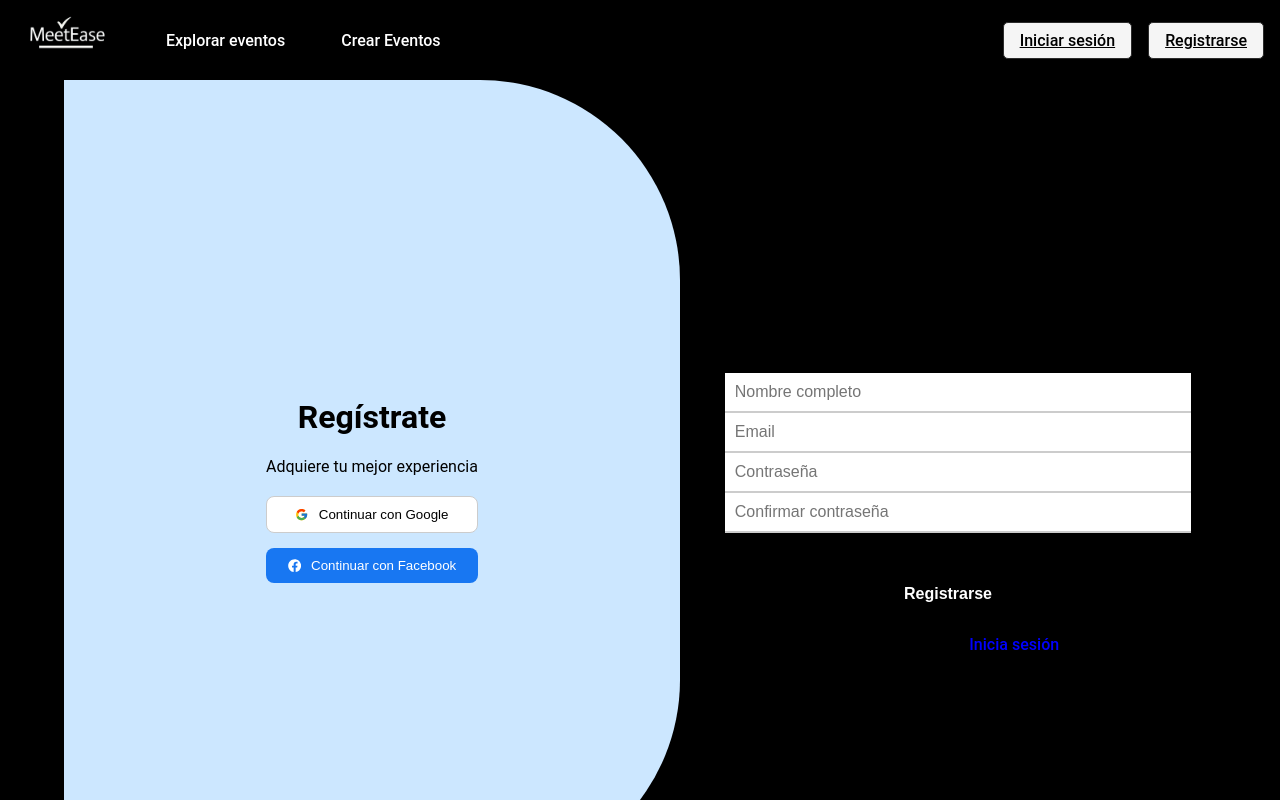
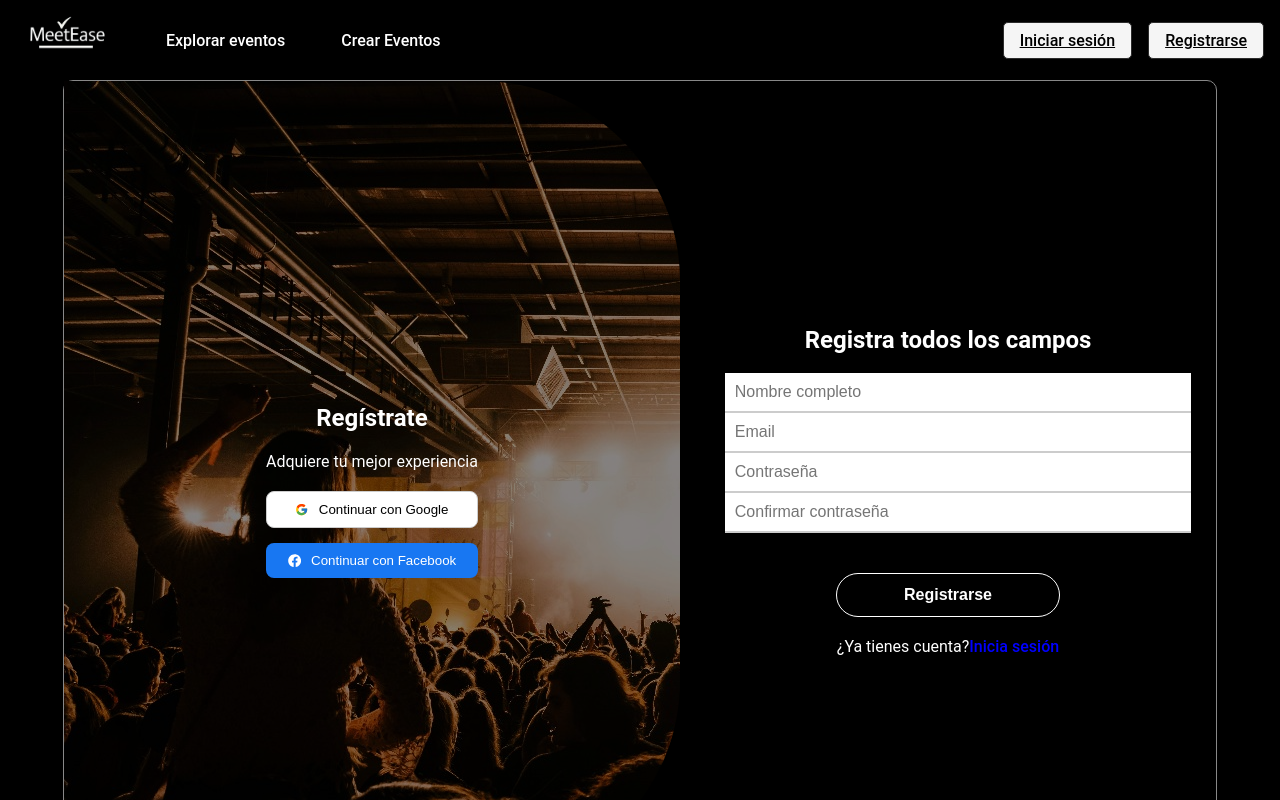
Before and after one commit to JuanR66803/meetease-app, a React (Vite) app in the folder frontend/: page /auth/sign-up in a window 1280 px wide. Built offline with nearby package versions, Linux system fonts and the light colour scheme; no server answers.

Commit message:
correcion de bug sign Up

```diff
--- a/frontend/src/pages/auth/sign-up/SignUp.css
+++ b/frontend/src/pages/auth/sign-up/SignUp.css
@@ -9,6 +9,7 @@
     display: flex;
     min-height: 100vh;
     flex-direction: column;
+    border: 1px solid #fff;
 }
 
 @media (min-width: 768px) {
@@ -16,18 +17,32 @@
         flex-direction: row;
     }
 }
-
+.left-section h2, .left-section p, .left-section button{
+    position: relative;
+    z-index:2;
+}
 .left-section {
+    color: #fff;
     display: flex;
     flex-direction: column;
     align-items: center;
     justify-content: center;
-    background-color: #cce7ff;
+    background-image: url("/bg_sign-in.jpg");
     padding: 20px;
     width: 100%;
     border-radius: 0 100px 100px 0;
 }
-
+.left-section::before{
+    content: "";
+    position: absolute;
+    top: 0;
+    left: 0;
+    width: 100%;
+    height: 100%;
+    background-color: #0007;
+    transition: background-color 0.4s ease, content 0.3s ease;
+    z-index: 1;
+}
 @media (min-width: 768px) {
     .left-section {
         width: 50%;
@@ -96,6 +111,9 @@
 }
 
 .right-section {
+    color: #fff;
+    position: relative;
+    z-index: 2;
     display: flex;
     flex: 1;
     flex-direction: column;
@@ -122,7 +140,7 @@
     border-bottom: 2px solid #007bff; /* Color azul vibrante */
     box-shadow: 0px 4px 10px rgba(0, 123, 255, 0.4); /* Sombra azul */
     transform: scale(1.05); /* Pequeño aumento al hacer focus */
-    background-color: rgba(0, 123, 255, 0.05); /* Suave cambio de fondo */
+    background-color: rgb(255, 255, 255); /* Suave cambio de fondo */
 }
 
 .submit-button {
@@ -131,10 +149,10 @@
     margin-top: 40px;
     padding: 12px;
     background-color: black;
+    border: 1px solid #fff;
     color: white;
     font-size: 16px;
     font-weight: bold;
-    border: none;
     border-radius: 30px;
     cursor: pointer;
     transition: all 0.3s ease-in-out;
--- a/frontend/src/pages/auth/sign-up/SignUp.jsx
+++ b/frontend/src/pages/auth/sign-up/SignUp.jsx
@@ -56,7 +56,7 @@ const SignUp = () => {
             {/* Sección Izquierda */}
             <div className="left-section">
                 <div className="text-center">
-                    <h1>Regístrate</h1>
+                    <h2>Regístrate</h2>
                     <p>Adquiere tu mejor experiencia</p>
 
                     <div className="auth-buttons">
```
